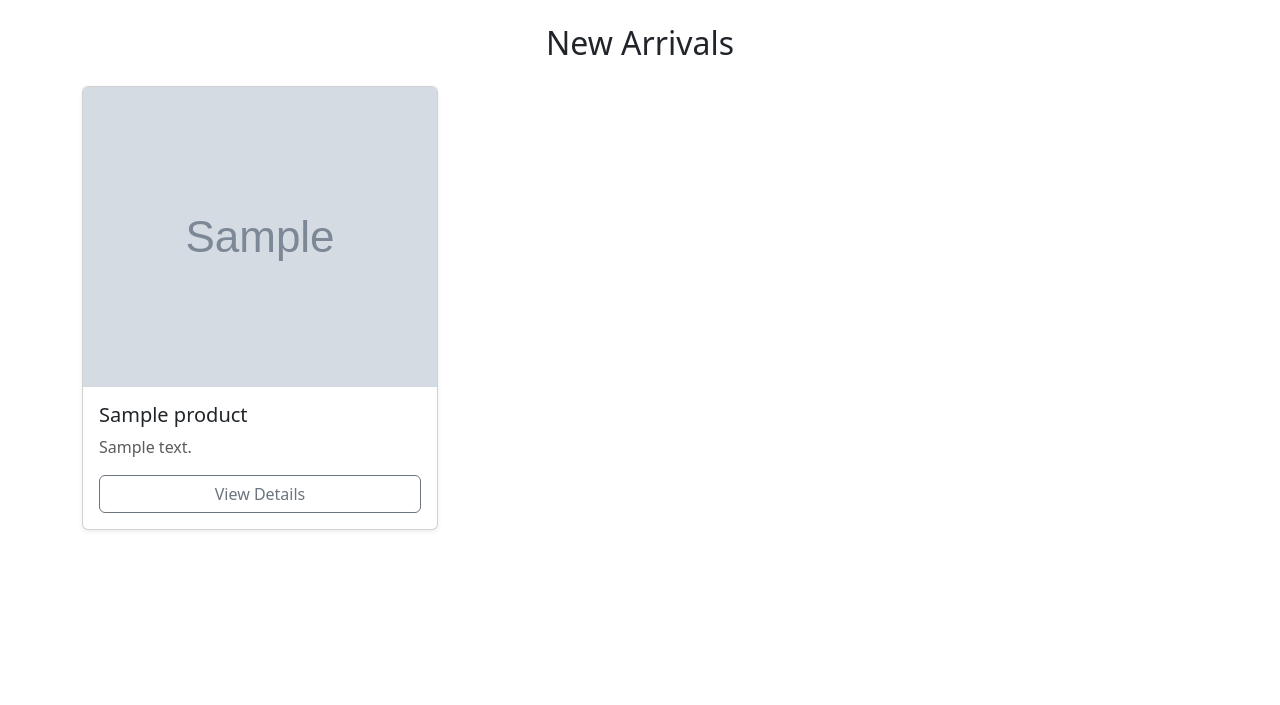
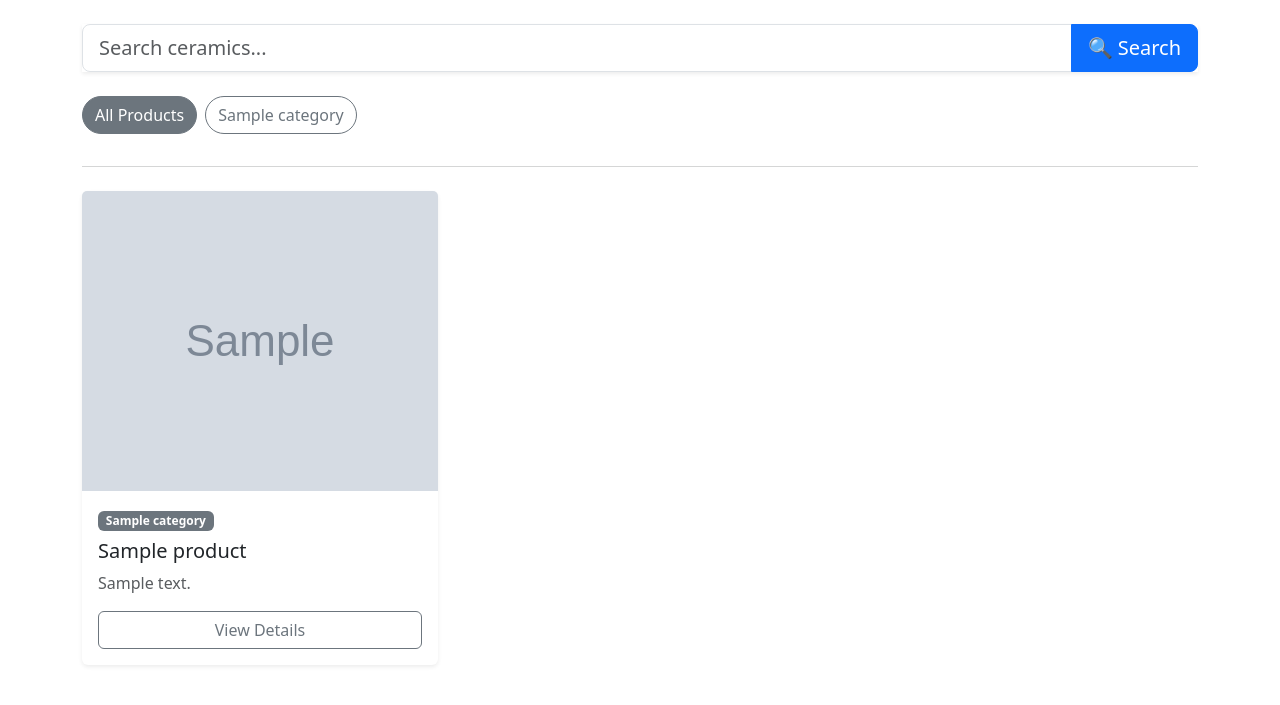
Before and after one commit to Yundi24/ceramics_website, a Django app: page / in a window 1280 px wide. Shown: the part 58-763 px from the top of the page. Run offline with Django 5.2, Linux system fonts and the light colour scheme; tables that the repository leaves empty hold one stand-in row (values such as "Sample post"); grey boxes marked "Sample" are stand-in pictures.

Commit message:
大量微调

```diff
--- a/ceramics/templates/ceramics/base.html
+++ b/ceramics/templates/ceramics/base.html
@@ -7,8 +7,20 @@
     <title>{% block title %}My Ceramic{% endblock %}</title>
     <!-- 引入 Bootstrap 5 (UI 框架) -->
     <link href="https://cdn.jsdelivr.net/npm/bootstrap@5.3.0/dist/css/bootstrap.min.css" rel="stylesheet">
-    <!-- 这里预留给第六阶段写 Facebook Open Graph 标签 -->
-    {% block og_tags %}{% endblock %}
+    <!-- 这里预留给 Facebook Open Graph 标签 -->
+    {% block og_tags %}
+        <!-- 默认的全店兜底 OG 标签（当分享首页时会显示这个） -->
+        <meta property="og:type" content="website" />
+        <meta property="og:title" content="My Ceramic Shop | Premium Handcrafted Ceramics" />
+        <meta property="og:description" content="Discover our exclusive collection of beautiful, high-quality handcrafted ceramics for your home and lifestyle." />
+        <!-- 获取当前页面的完整 URL -->
+        <meta property="og:url" content="{{ request.build_absolute_uri }}" />
+        <!--
+            强烈建议：找一张店铺的品牌 Logo 或者是最好看的一张全景图。
+            把它放在 static 文件夹里，然后在这里加上类似下面的代码作为默认封面：
+            <meta property="og:image" content="{{ request.scheme }}://{{ request.get_host }}/static/images/shop_cover.jpg" />
+        -->
+    {% endblock %}
 </head>
 <body>
     <!-- 简单的导航栏 -->
--- a/ceramics/templates/ceramics/product_detail.html
+++ b/ceramics/templates/ceramics/product_detail.html
@@ -9,7 +9,7 @@
     <meta property="og:type" content="website" />
     <!-- 卡片的标题（加粗大字） -->
     <meta property="og:title" content="{{ product.name }} | My Ceramic" />
-    <!-- 卡片的描述（标题下方的小字），这里用上了我们之前设计的 short_description -->
+    <!-- 卡片的描述（标题下方的小字）-->
     <meta property="og:description" content="{{ product.short_description }}" />
 
     <!-- 生成当前网页的完整 URL -->
--- a/ceramics/templates/ceramics/product_list.html
+++ b/ceramics/templates/ceramics/product_list.html
@@ -1,27 +1,72 @@
 {% extends 'ceramics/base.html' %}
 
 {% block content %}
-<h2 class="mb-4 text-center">New Arrivals</h2>
-<!-- row-cols-1 是手机端(单列)，row-cols-md-3 是电脑端(三列) -->
-<div class="row row-cols-1 row-cols-md-3 g-4">
+<div class="mb-4">
+    <!-- 1. 搜索框表单 -->
+    <form method="GET" action="{% url 'product_list' %}" class="mb-4">
+        <!-- 隐藏域：搜索时保持当前的分类过滤状态 -->
+        {% if current_category %}
+        <input type="hidden" name="category" value="{{ current_category }}">
+        {% endif %}
+
+        <div class="input-group input-group-lg shadow-sm">
+            <input type="search" name="q" class="form-control" placeholder="Search ceramics..." value="{{ current_query }}">
+            <button class="btn btn-primary" type="submit">🔍 Search</button>
+        </div>
+    </form>
+
+    <!-- 2. 分类按钮 (在手机上可以横向滑动) -->
+    <div class="d-flex overflow-auto pb-2" style="white-space: nowrap; -webkit-overflow-scrolling: touch;">
+        <!-- 'All' 按钮：清空分类参数，但保留搜索词 -->
+        <a href="?{% if current_query %}q={{ current_query }}{% endif %}"
+           class="btn rounded-pill me-2 {% if not current_category %}btn-secondary{% else %}btn-outline-secondary{% endif %}">
+           All Products
+        </a>
+
+        <!-- 循环渲染所有分类 -->
+        {% for cat in categories %}
+        <a href="?category={{ cat.slug }}{% if current_query %}&q={{ current_query }}{% endif %}"
+           class="btn rounded-pill me-2 {% if current_category == cat.slug %}btn-secondary{% else %}btn-outline-secondary{% endif %}">
+           {{ cat.name }}
+        </a>
+        {% endfor %}
+    </div>
+</div>
+
+<!-- 分割线 -->
+<hr class="mb-4 text-muted">
+
+<!-- 3. 产品展示区域 -->
+{% if products %}
+    <!-- 如果有产品，正常渲染网格 -->
+    <div class="row row-cols-1 row-cols-md-3 g-4 mb-5">
         {% for product in products %}
         <div class="col">
-        <div class="card h-100 shadow-sm">
-            <!-- 封面图 -->
+            <div class="card h-100 shadow-sm border-0">
                 {% if product.image %}
                 <img src="{{ product.image.url }}" class="card-img-top" alt="{{ product.name }}" style="object-fit: cover; height: 300px;">
                 {% endif %}
-
                 <div class="card-body">
+                    <span class="badge bg-secondary mb-2">{{ product.category.name }}</span>
                     <h5 class="card-title">{{ product.name }}</h5>
                     <p class="card-text text-muted">{{ product.short_description }}</p>
-                <!-- 点击查看详情 -->
                     <a href="{% url 'product_detail' product.pk %}" class="btn btn-outline-secondary w-100">View Details</a>
                 </div>
             </div>
         </div>
-    {% empty %}
-    <p class="text-center w-100">No products available at the moment.</p>
         {% endfor %}
     </div>
+{% else %}
+    <!-- 如果没有产品，渲染绝对居中的空状态 -->
+    <!-- min-height: 50vh 保证了这个区块至少有半个屏幕那么高，实现垂直居中 -->
+    <div class="d-flex flex-column justify-content-center align-items-center w-100" style="min-height: 50vh;">
+        <!-- 放一个大号的 Emoji 或图标增加视觉趣味 -->
+        <!-- <div class="mb-3" style="font-size: 4rem; opacity: 0.5;">🏺</div> -->
+        <h3 class="fw-bold text-muted mb-2">No products found. 😢</h3>
+        <p class="text-muted mb-4">Try adjusting your search or category filter.</p>
+        <a href="{% url 'product_list' %}" class="btn btn-primary rounded-pill px-4 shadow-sm">
+            Clear Filters
+        </a>
+    </div>
+{% endif %}
 {% endblock %}
--- a/ceramics/views.py
+++ b/ceramics/views.py
@@ -1,16 +1,46 @@
 from django.views.generic import ListView, DetailView
-from .models import Product
+from django.db.models import Q
+from .models import Product, Category
 
 
-# 1. 首页/产品列表页
+# 1. 首页/产品列表页 (带有搜索和分类功能)
 class ProductListView(ListView):
     model = Product
     template_name = 'ceramics/product_list.html'
-    context_object_name = 'products'  # 在 HTML 里使用的变量名
+    context_object_name = 'products'
 
     def get_queryset(self):
-        # 覆写查询逻辑：只展示 is_active=True (已上架) 的产品
-        return Product.objects.filter(is_active=True)
+        # 1. 默认查询所有已上架的产品
+        queryset = Product.objects.filter(is_active=True)
+
+        # 2. 获取浏览器 URL 里的参数
+        search_query = self.request.GET.get('q')
+        category_slug = self.request.GET.get('category')
+
+        # 3. 处理搜索逻辑 (如果用户输入了关键词)
+        if search_query:
+            # 魔法：__icontains 代表"忽略大小写包含"。
+            # Q(...) | Q(...) 代表：只要名字包含关键词，或者描述包含关键词，都搜出来！
+            queryset = queryset.filter(
+                Q(name__icontains=search_query) | Q(short_description__icontains=search_query)
+            )
+
+        # 4. 处理分类逻辑 (如果用户点击了某个分类)
+        if category_slug:
+            # category__slug 是 Django ORM 的跨表查询语法
+            queryset = queryset.filter(category__slug=category_slug)
+
+        return queryset
+
+    # 把分类列表和当前的搜索状态传给前端网页
+    def get_context_data(self, **kwargs):
+        context = super().get_context_data(**kwargs)
+        # 获取所有分类，传给前端画按钮
+        context['categories'] = Category.objects.all()
+        # 把当前的分类和搜索词再传回去，为了让按钮保持高亮和搜索框保留文字
+        context['current_category'] = self.request.GET.get('category', '')
+        context['current_query'] = self.request.GET.get('q', '')
+        return context
 
 
 # 2. 产品详情页
```
Lines whose indentation alone changed are shown as unchanged.
